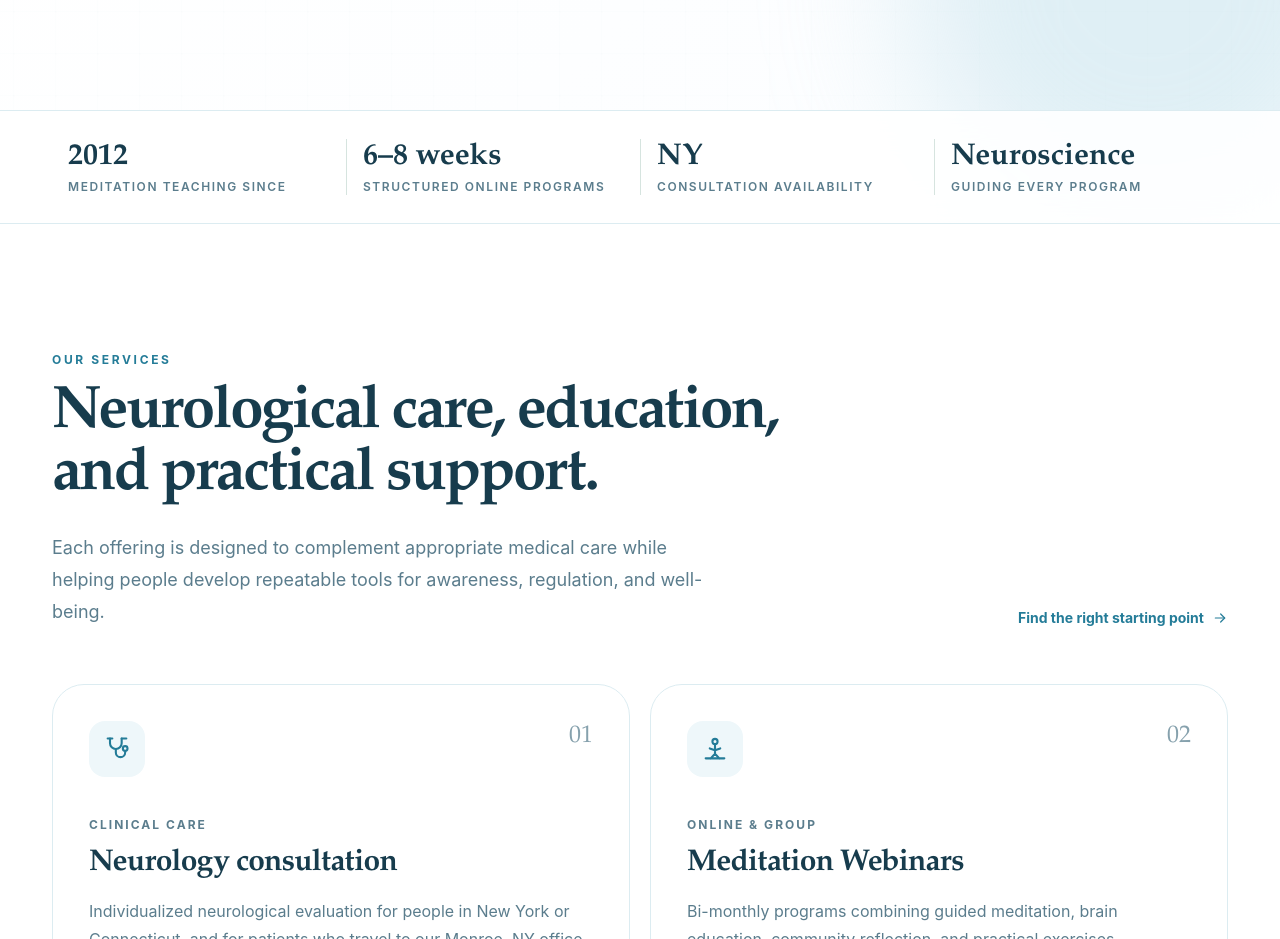
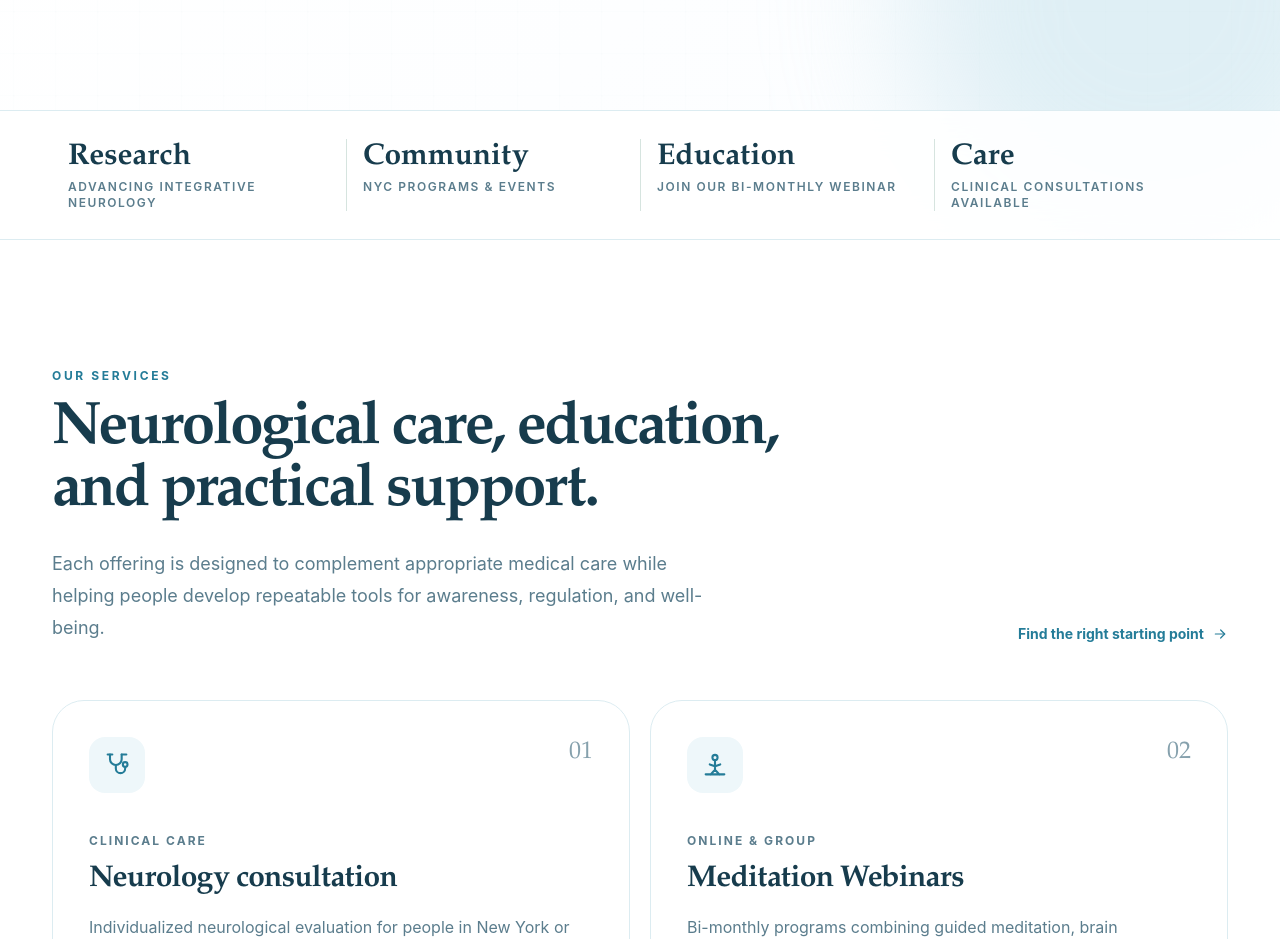
Before and after one commit to TuranAshish/mindful-neurology, a Next.js app: page / in a window 1280 px wide. Shown: the part 1220-2159 px from the top of the page. Built offline with nearby package versions, Linux system fonts and the light colour scheme.

Commit message:
Update page.tsx

```diff
--- a/app/page.tsx
+++ b/app/page.tsx
@@ -164,10 +164,10 @@ export default function Home() {
         <div className="relative border-y border-[#d6e4df] bg-white/65 backdrop-blur-md">
           <div className="mx-auto grid max-w-[1240px] grid-cols-2 gap-y-8 px-5 py-7 md:grid-cols-4 lg:px-8">
             {[
-              ["2012", "Meditation teaching since"],
-              ["6–8 weeks", "Structured online programs"],
-              ["NY", "Consultation availability"],
-              ["Neuroscience", "Guiding Every Program"],
+              ["Research", "Advancing Integrative Neurology"],
+              ["Community", "NYC Programs & Events"],
+              ["Education", "Join our bi-monthly webinar"],
+              ["Care", "Clinical Consultations Available"],
             ].map(([value, label], index) => (
               <div key={label} data-animate="fade-up" data-animate-delay={index} className={`px-4 ${index > 0 ? "md:border-l md:border-[#d6e4df]" : ""}`}>
                 <p className="font-serif text-3xl font-semibold text-[#173b38]">{value}</p>
```
